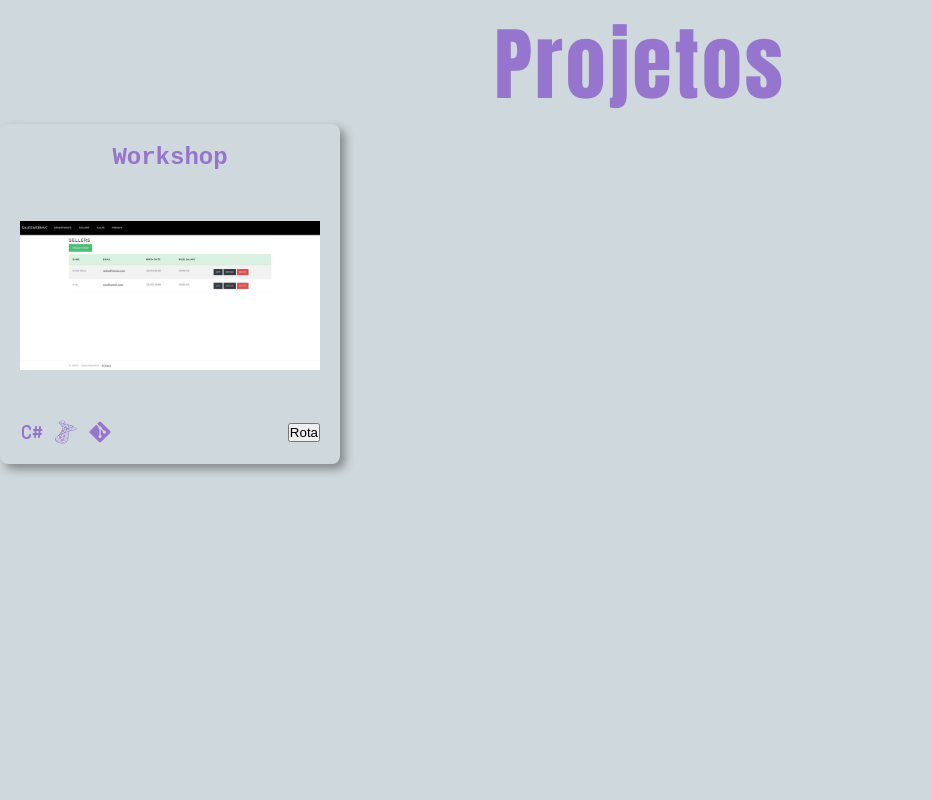
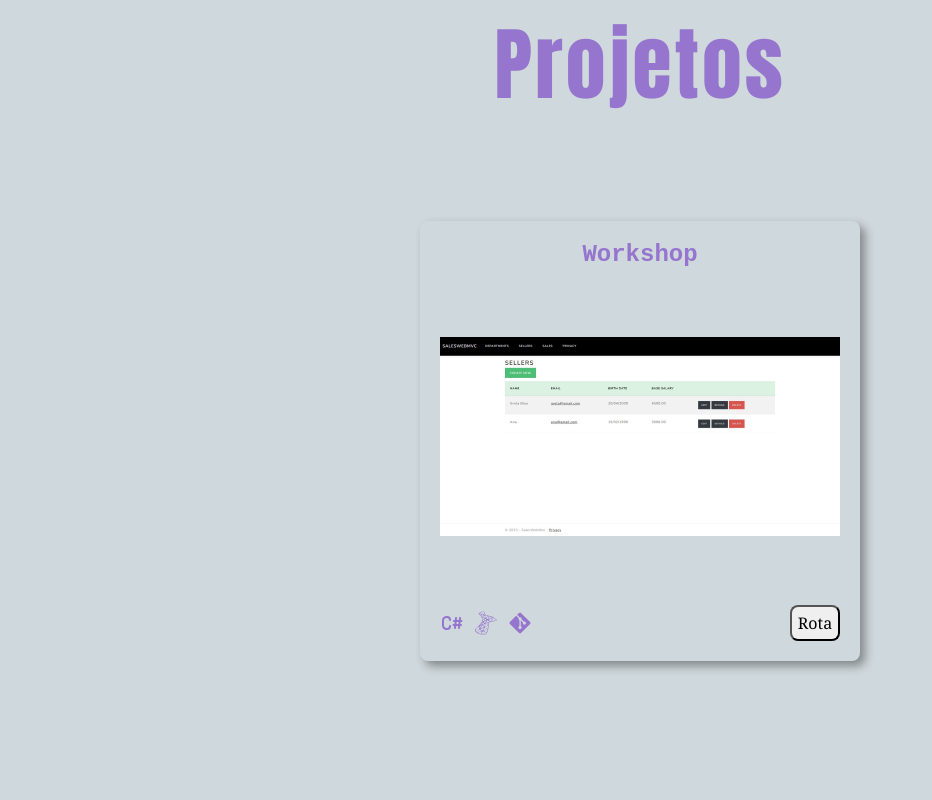
Before and after one commit to Luanh03/luan-app, a React (Create React App) app: page / in a window 1280 px wide. Shown: the part 2280-3080 px from the top of the page, without its empty margins (0-932 px from the left). Built offline with nearby package versions, Linux system fonts and the light colour scheme.

Commit message:
Estilização Card Projects

```diff
--- a/src/containers/Projects.js
+++ b/src/containers/Projects.js
@@ -8,9 +8,9 @@ import { FaGitAlt } from "react-icons/fa";
 
 export default function Projects(){
     return(
-
         <Grid className="GridProj">
             <h1 className="TitleProj">Projetos</h1>
+            <Grid className="CardProj_Grid">
                 <section className="CardProj">
                     <h3>Workshop</h3>
                     <img src={Workshop} />
@@ -20,9 +20,10 @@ export default function Projects(){
                             <SiMicrosoftsqlserver />
                             <FaGitAlt />
                         </div>
-                    <button>Rota</button>
+                        <button className="CardProj_Button">Rota</button>
                     </div>
                 </section>
             </Grid>
+        </Grid>
     );
 }
--- a/src/index.css
+++ b/src/index.css
@@ -147,9 +147,16 @@ a:hover{
   letter-spacing: 3px;
 }
 
+.CardProj_Grid{
+  display: flex;
+  align-items: center;
+  justify-content: center;
+  padding: 97px;
+}
+
 .CardProj{
-  width: 300px;
-  height: 300px;
+  width: 400px;
+  height: 400px;
   background-color: var(--soft-white);
   color: var(--gray);
   border-radius: 8px;
@@ -167,7 +174,7 @@ a:hover{
 }
 
 .CardProj img{
-  width: 300px;
+  width: 400px;
   object-fit: cover;
 }
 
@@ -184,6 +191,19 @@ a:hover{
   color: var(--red);
   font-size: 1.5rem;
 }
+
+.CardProj_Button{
+  width: 50px;
+  border-radius: 8px;
+  font-size: 100%;
+  font-family: Cambria, Cochin, Georgia, Times, 'Times New Roman', serif;
+  padding: 5px 0 5px;
+}
+
+.CardProj_Button:hover{
+  background-color: #9575CD;
+}
+
 
 .GridSkills{
   padding: 250px 40px 190px;
```
Lines whose indentation alone changed are shown as unchanged.
